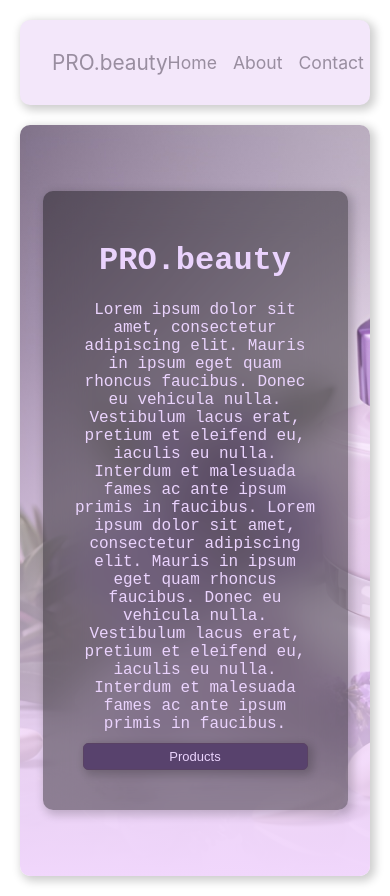
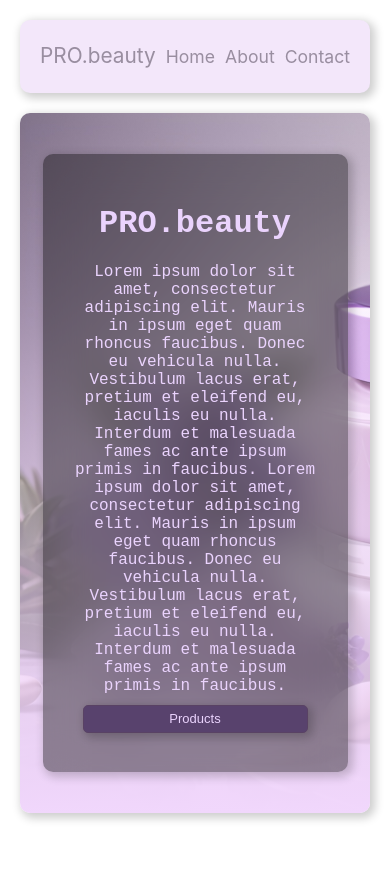
Before and after one commit to MRiazIsr/spa-profi-frontend, a React (Create React App) app: page / in a window 390 px wide. After the commit the page ends 844 px from the top, so only its background shows below. Built offline with nearby package versions, Linux system fonts and the light colour scheme.

Commit message:
infrastructure update main

```diff
--- a/src/components/Header/Header.module.css
+++ b/src/components/Header/Header.module.css
@@ -1,8 +1,8 @@
 .header {
     display: flex;
     justify-content: space-between;
-    align-items: center;
-    padding: 1rem 2rem;
+    align-items: baseline;
+    padding: 10px 20px;
     background-color: #f3e7fa;
     color: var(--text-color);
     box-shadow: var(--box-shadow-properties);
@@ -21,7 +21,7 @@
     list-style-type: none;
     padding: 0;
     display: flex;
-    gap: 1rem;
+    gap: 10px;
   }
 
   .nav a {
--- a/src/components/Home/Home.module.css
+++ b/src/components/Home/Home.module.css
@@ -61,7 +61,7 @@
   .main {
     flex-direction: column;
     justify-content: center;
-    max-height: 790px;
+    max-height: 700px;
     align-content: center;
   }
 
```
